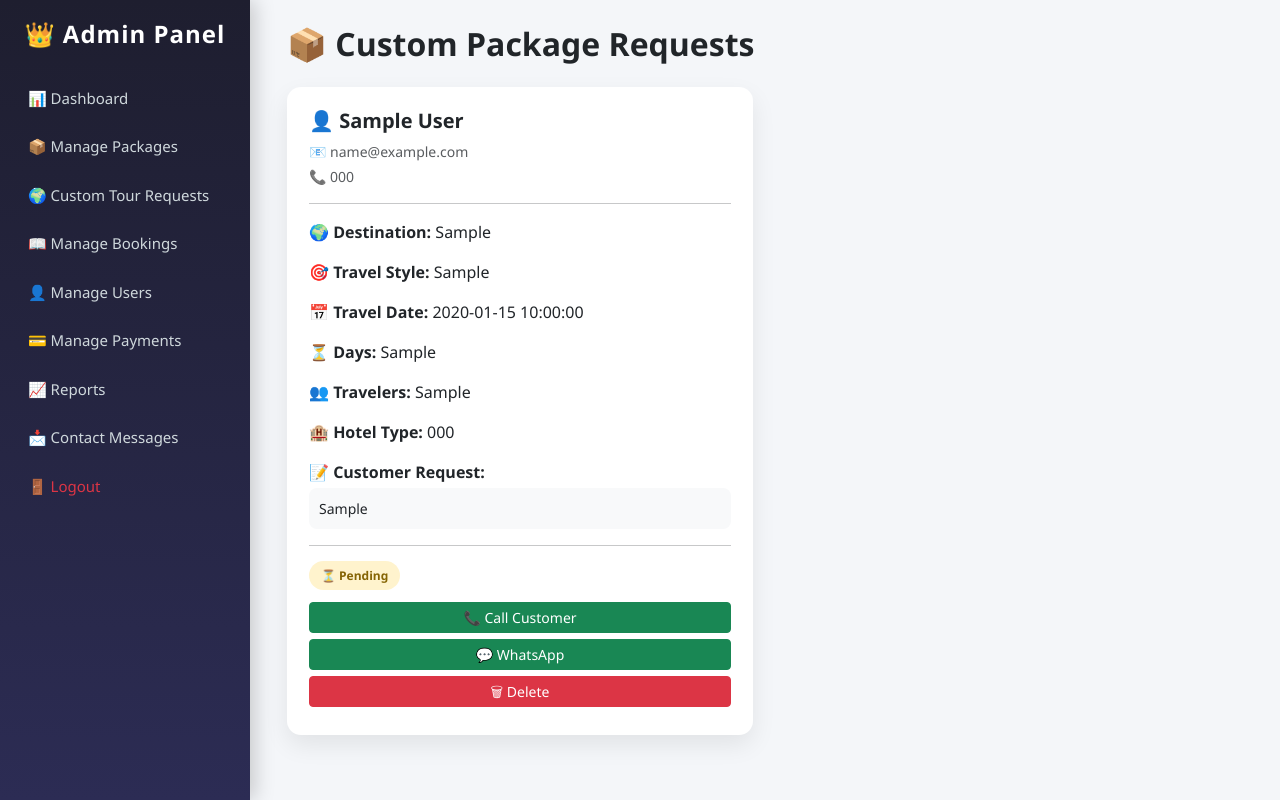
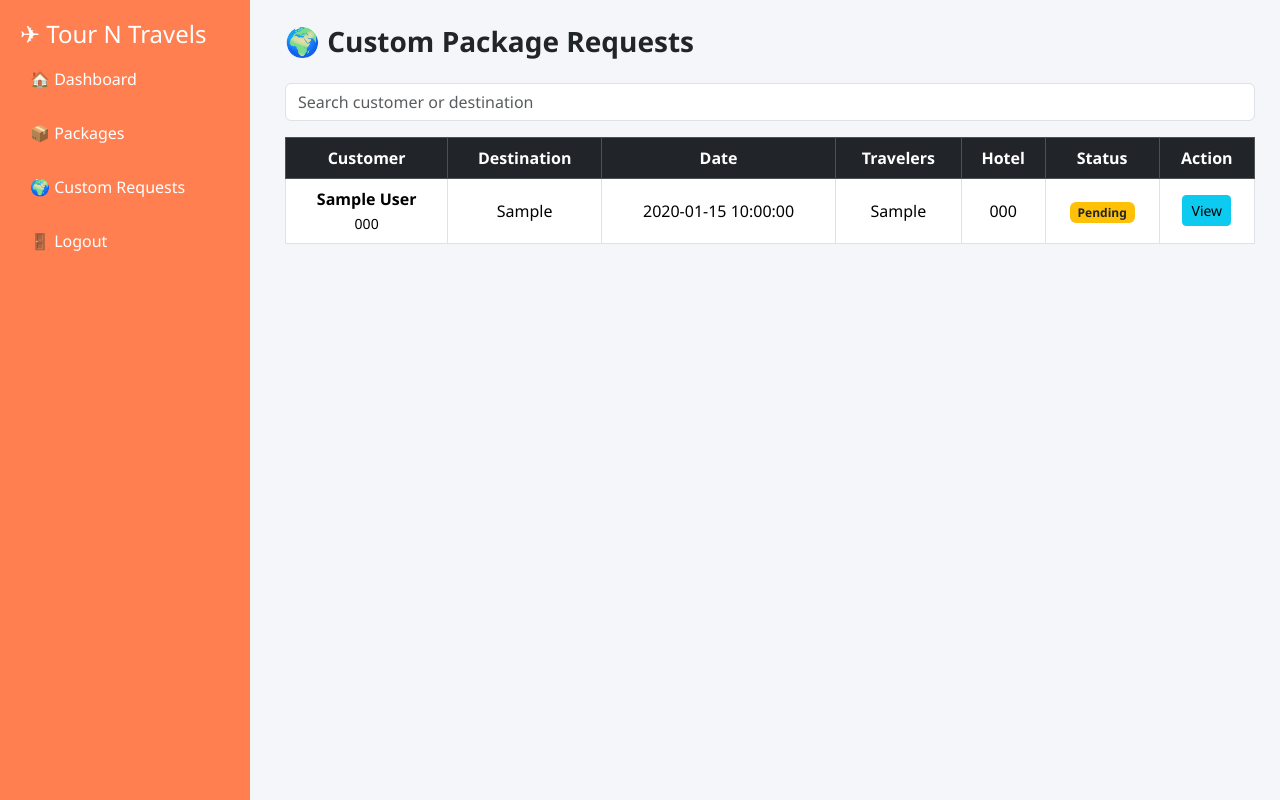
Before and after one commit to MohammadFiroj786/tourntravels, a PHP site: page /tourntravels/admin/custom-package-requests.php in a window 1280 px wide. Run offline with PHP 8.4, Linux system fonts and the light colour scheme; the visitor is signed in with stand-in values (Sample User, id 1); tables that the repository leaves empty or names only in its code hold one stand-in row (values such as "Sample post"); some libraries are stand-ins or nearby versions.

```diff
--- a/admin/custom-package-requests.php
+++ b/admin/custom-package-requests.php
@@ -17,208 +17,234 @@ $result = $conn->query($sql);
 
 <!DOCTYPE html>
 <html>
-
 <head>
-
 <title>Custom Package Requests</title>
 
 <meta name="viewport" content="width=device-width, initial-scale=1">
 
 <link href="https://cdn.jsdelivr.net/npm/bootstrap@5.3.2/dist/css/bootstrap.min.css" rel="stylesheet">
+<script src="https://cdn.jsdelivr.net/npm/sweetalert2@11"></script>
 
 <style>
-
 body{
     background:#f4f6f9;
     font-family:'Segoe UI',sans-serif;
 }
 
-/* ===== MAIN CONTENT ===== */
-
-.main-content{
-margin-left:250px;
-padding:25px;
-transition:0.3s;
+/* SIDEBAR */
+.sidebar{
+    width:250px;
+    height:100vh;
+    position:fixed;
+    left:0;
+    top:0;
+    background:#ff7f50;
+    padding:20px;
+    color:white;
+}
+.sidebar a{
+    display:block;
+    color:white;
+    text-decoration:none;
+    padding:10px;
+    border-radius:6px;
+    margin-bottom:10px;
+}
+.sidebar a:hover{
+    background:rgba(255,255,255,0.2);
 }
 
-/* ===== CARD DESIGN ===== */
-
-.request-card{
-border-radius:14px;
-padding:22px;
-background:white;
-box-shadow:0 10px 25px rgba(0,0,0,0.08);
-transition:0.3s;
-height:100%;
+/* MAIN */
+.main-content{
+    margin-left:260px;
+    padding:25px;
 }
 
-.request-card:hover{
-transform:translateY(-6px);
-box-shadow:0 15px 35px rgba(0,0,0,0.15);
+/* MOBILE */
+.mobile-nav{
+    display:none;
 }
-
-/* ===== STATUS BADGE ===== */
-
-.status{
-font-size:12px;
-padding:6px 12px;
-border-radius:20px;
-font-weight:600;
-}
-
-.pending{
-background:#fff3cd;
-color:#856404;
-}
-
-/* ===== CUSTOMER INFO ===== */
-
-.customer-info p{
-margin-bottom:4px;
-font-size:14px;
-}
-
-/* ===== REQUEST TEXT ===== */
-
-.request-box{
-background:#f8f9fa;
-padding:10px;
-border-radius:8px;
-font-size:14px;
-}
-
-/* ===== BUTTONS ===== */
-
-.action-buttons a{
-margin-bottom:6px;
-}
-
-/* ===== MOBILE RESPONSIVE ===== */
-
 @media(max-width:991px){
-
+    .sidebar{ display:none; }
+    .mobile-nav{ display:block; }
     .main-content{
         margin-left:0;
         padding:15px;
     }
-
-.request-card{
-padding:18px;
 }
-
-h2{
-font-size:22px;
-}
-
-}
-
 </style>
-
 </head>
 
 <body>
 
-<?php include("navbar_admin.php"); ?>
+<!-- SIDEBAR -->
+<div class="sidebar">
+    <h4>✈ Tour N Travels</h4>
+    <a href="dashboard.php">🏠 Dashboard</a>
+    <a href="packages.php">📦 Packages</a>
+    <a href="custom-package-requests.php">🌍 Custom Requests</a>
+    <a href="../logout.php">🚪 Logout</a>
+</div>
+
+<!-- MOBILE NAV -->
+<nav class="navbar navbar-dark bg-dark mobile-nav">
+    <div class="container-fluid">
+        <span class="navbar-brand">Tour N Travels</span>
+    </div>
+</nav>
 
 <div class="main-content">
 
-<div class="container-fluid">
+<h3 class="mb-4 fw-bold">🌍 Custom Package Requests</h3>
 
-<h2 class="mb-4 fw-bold">
-📦 Custom Package Requests
-</h2>
+<input type="text" id="search" class="form-control mb-3" placeholder="Search customer or destination">
 
-<div class="row">
+<div class="table-responsive">
+<table class="table table-bordered table-hover align-middle text-center">
 
-<?php while($row = $result->fetch_assoc()) { ?>
+<thead class="table-dark">
+<tr>
+    <th>Customer</th>
+    <th>Destination</th>
+    <th>Date</th>
+    <th>Travelers</th>
+    <th>Hotel</th>
+    <th>Status</th>
+    <th>Action</th>
+</tr>
+</thead>
 
-<div class="col-lg-6 col-md-12 mb-4">
+<tbody id="requestTable">
+<?php while($row = $result->fetch_assoc()){ ?>
 
-<div class="request-card">
+<tr>
+<td>
+    <b><?= htmlspecialchars($row['name']) ?></b><br>
+    <small><?= $row['phone'] ?></small>
+</td>
+<td><?= $row['destination'] ?></td>
+<td><?= $row['travel_date'] ?></td>
+<td><?= $row['travelers'] ?></td>
+<td><?= $row['hotel'] ?></td>
 
-<!-- CUSTOMER NAME -->
+<td>
+<?php if($row['status']=="Accepted"){ ?>
+    <span class="badge bg-success">Accepted</span>
+<?php } else { ?>
+    <span class="badge bg-warning text-dark">Pending</span>
+<?php } ?>
+</td>
 
-<h5 class="fw-bold mb-2">
-👤 <?php echo htmlspecialchars($row['name']); ?>
-</h5>
+<td>
+<button class="btn btn-info btn-sm" data-bs-toggle="modal" data-bs-target="#viewModal<?= $row['id']; ?>">
+    View
+</button>
+</td>
+</tr>
 
-<!-- CONTACT -->
+<!-- MODAL -->
+<div class="modal fade" id="viewModal<?= $row['id']; ?>">
+<div class="modal-dialog">
+<div class="modal-content">
 
-<div class="customer-info text-muted">
+<div class="modal-header">
+    <h5 class="modal-title">Customer Request</h5>
+    <button class="btn-close" data-bs-dismiss="modal"></button>
+</div>
 
-<p>📧 <?php echo htmlspecialchars($row['email']); ?></p>
+<div class="modal-body">
+    <p><b>Destination:</b> <?= $row['destination'] ?></p>
+    <p><b>Style:</b> <?= $row['style'] ?></p>
+    <p><b>Days:</b> <?= $row['days'] ?></p>
+    <p><b>Travelers:</b> <?= $row['travelers'] ?></p>
+    <p><b>Hotel:</b> <?= $row['hotel'] ?></p>
 
-<p>📞 <?php echo htmlspecialchars($row['phone']); ?></p>
-
+    <p><b>Customer Experience:</b></p>
+    <div class="alert alert-light">
+        <?= nl2br(htmlspecialchars($row['experience'])) ?>
     </div>
 
     <hr>
 
-<!-- TRIP DETAILS -->
+<?php if($row['status']!="Accepted"){ ?>
 
-<p><strong>🌍 Destination:</strong> <?php echo $row['destination']; ?></p>
+<form class="confirmForm" action="confirm_booking.php" method="POST">
 
-<p><strong>🎯 Travel Style:</strong> <?php echo $row['style']; ?></p>
+<input type="hidden" name="request_id" value="<?= $row['id'] ?>">
+<input type="hidden" name="user_id" value="<?= $row['user_id'] ?>">
+<input type="hidden" name="travel_date" value="<?= $row['travel_date'] ?>">
+<input type="hidden" name="persons" value="<?= $row['travelers'] ?>">
 
-<p><strong>📅 Travel Date:</strong> <?php echo $row['travel_date']; ?></p>
+<label class="fw-bold">Package Price</label>
+<input type="number" name="price" class="form-control mb-3" required>
 
-<p><strong>⏳ Days:</strong> <?php echo $row['days']; ?></p>
+<button class="btn btn-primary w-100">Confirm Booking</button>
 
-<p><strong>👥 Travelers:</strong> <?php echo $row['travelers']; ?></p>
+</form>
 
-<p><strong>🏨 Hotel Type:</strong> <?php echo $row['hotel']; ?></p>
+<?php } else { ?>
+<div class="alert alert-success text-center fw-bold">
+    ✅ Booking Already Confirmed
+</div>
+<?php } ?>
 
-<!-- CUSTOMER REQUEST -->
-
-<p class="mt-3 mb-1"><strong>📝 Customer Request:</strong></p>
-
-<div class="request-box">
-<?php echo nl2br(htmlspecialchars($row['experience'])); ?>
-</div>
-
-<hr>
-
-<!-- STATUS -->
-
-<span class="status pending">
-⏳ Pending
-</span>
-
-<!-- ACTION BUTTONS -->
-
-<div class="mt-3 action-buttons">
-
-<a href="tel:<?php echo $row['phone']; ?>"
-class="btn btn-success btn-sm w-100">
-📞 Call Customer
-</a>
-
-<a href="https://wa.me/<?php echo $row['phone']; ?>"
-class="btn btn-success btn-sm w-100">
-💬 WhatsApp
-</a>
-
-<a href="delete-request.php?id=<?php echo $row['id']; ?>"
-class="btn btn-danger btn-sm w-100"
-onclick="return confirm('Delete this request?')">
-🗑 Delete
-</a>
+<a href="tel:<?= $row['phone'] ?>" class="btn btn-success w-100 mt-2">📞 Call Customer</a>
+<a href="https://wa.me/<?= $row['phone'] ?>" class="btn btn-success w-100 mt-2">💬 WhatsApp</a>
 
 </div>
-
 </div>
-
+</div>
 </div>
 
 <?php } ?>
-
+</tbody>
+</table>
+</div>
 </div>
 
-</div>
+<script src="https://cdn.jsdelivr.net/npm/bootstrap@5.3.2/dist/js/bootstrap.bundle.min.js"></script>
 
-</div>
+<script>
+/* SEARCH */
+document.getElementById("search").addEventListener("keyup", function(){
+    let value = this.value.toLowerCase();
+    document.querySelectorAll("#requestTable tr").forEach(row=>{
+        row.style.display = row.innerText.toLowerCase().includes(value) ? "" : "none";
+    });
+});
+
+/* SWEETALERT CONFIRM */
+document.querySelectorAll(".confirmForm").forEach(form=>{
+    form.addEventListener("submit", function(e){
+        e.preventDefault();
+        Swal.fire({
+            title: "Confirm Booking?",
+            text: "This action cannot be undone!",
+            icon: "warning",
+            showCancelButton: true,
+            confirmButtonColor: "#28a745",
+            cancelButtonColor: "#d33",
+            confirmButtonText: "Yes, Confirm"
+        }).then((result)=>{
+            if(result.isConfirmed){
+                form.submit();
+            }
+        });
+    });
+});
+</script>
+
+<?php if(isset($_GET['confirmed'])){ ?>
+<script>
+Swal.fire({
+    icon:"success",
+    title:"Booking Confirmed!",
+    text:"Custom package has been booked successfully.",
+    timer:2500,
+    showConfirmButton:false
+});
+</script>
+<?php } ?>
 
 </body>
-<script src="https://cdn.jsdelivr.net/npm/bootstrap@5.3.2/dist/js/bootstrap.bundle.min.js"></script>
-
 </html>
```
Also changed, not shown: admin/confirm_booking.php (added, +68 -0 lines), user/my-bookings.php (+59 -34 lines), user/user-dashboard.php (+48 -7 lines). Lines whose indentation alone changed are shown as unchanged.
